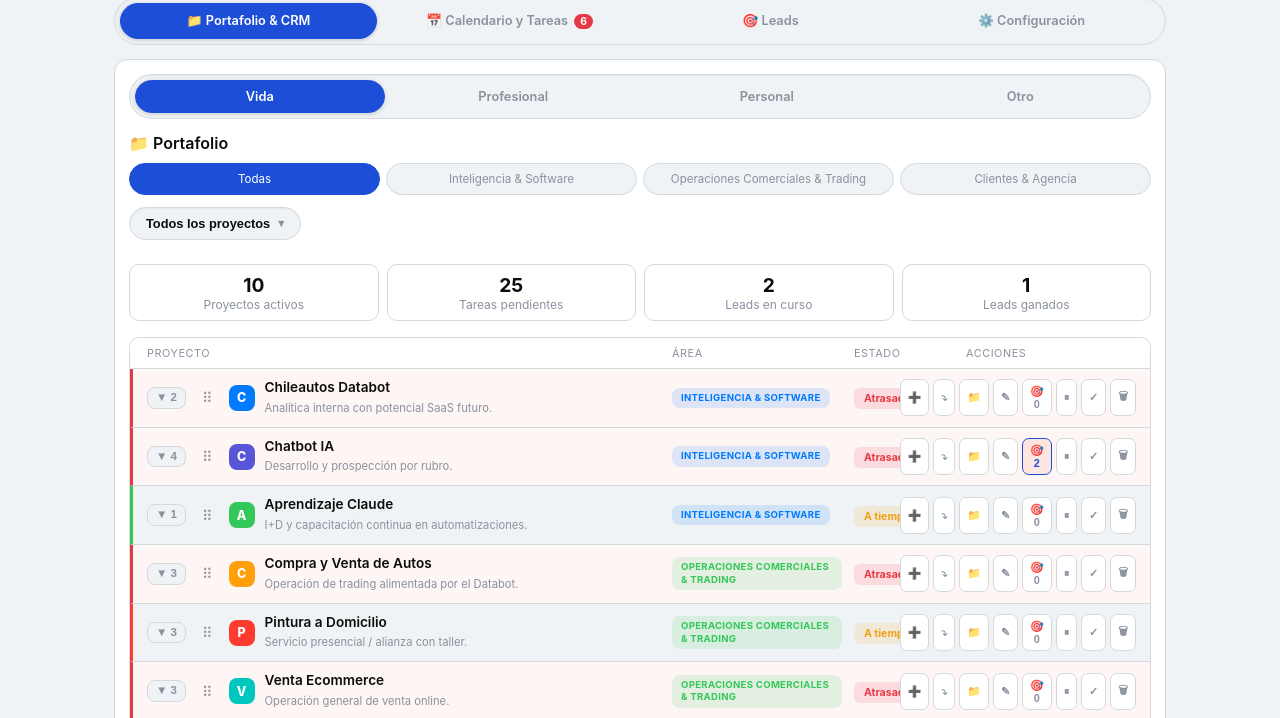
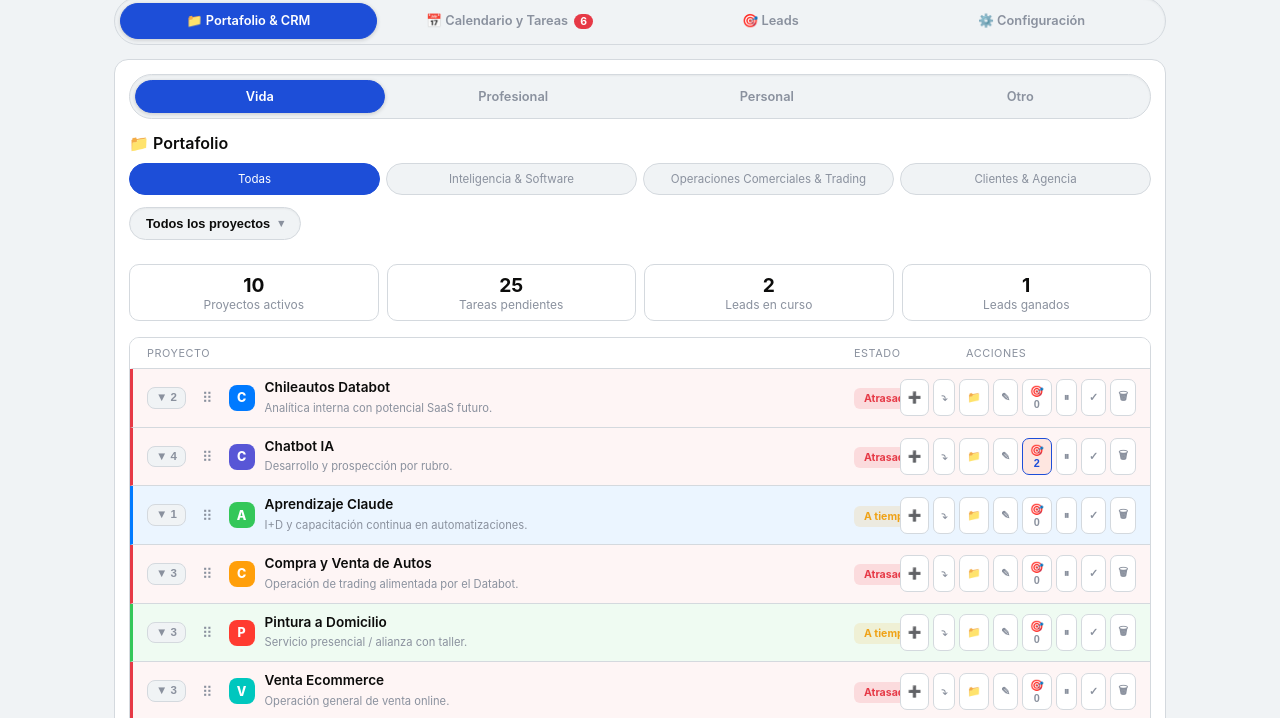
Before and after one commit to notclassic/Kingdom, a plain HTML site: page dashboard.html in a window 1280 px wide. Shown: the part 81-799 px from the top of the page. Drawn offline with nearby package versions, Linux system fonts and the light colour scheme.

Commit message:
Add files via upload

```diff
--- a/dashboard.html
+++ b/dashboard.html
@@ -195,12 +195,12 @@ section{
 .row{
   display:grid; grid-template-columns:1fr 170px 100px 170px;
   align-items:center; gap:12px; padding:10px 14px;
-  border-bottom:1px solid var(--border); background:var(--panel2);
+  border-bottom:1px solid var(--border); background:var(--area-tint, var(--panel2));
   border-left:3px solid var(--accent-color, var(--accent));
   transition:background .12s;
 }
 .row:last-child{ border-bottom:none; }
-.row:hover{ background:var(--panel); }
+.row:hover{ background:var(--area-tint-strong, var(--panel)); }
 .row.row-late{ background:#e639460d; }
 .row.row-late:hover{ background:#e6394618; }
 .row.paused{ opacity:.4; }
@@ -209,6 +209,7 @@ section{
   font-size:.68rem; text-transform:uppercase; letter-spacing:.05em; color:var(--muted);
   background:var(--panel); border-bottom:1px solid var(--border); border-left:3px solid transparent;
 }
+.row.pf-row, .row-head.pf-head{ grid-template-columns:1fr 100px 170px; }
 .row-name{ font-weight:600; font-size:.85rem; line-height:1.3; border-radius:6px; padding:2px 4px; margin:-2px -4px; }
 .row-name:hover{ background:rgba(0,0,0,0.04); }
 .row-name:focus{ outline:2px solid var(--accent); background:var(--panel); }
@@ -263,6 +264,7 @@ section{
 .row-detail .task{ background:var(--panel2); }
 @media(max-width:760px){
   .row, .row-head{ grid-template-columns:1fr; gap:6px; }
+  .row.pf-row{ grid-template-columns:1fr; }
   .row-head{ display:none; }
   .row{ border-left:3px solid var(--accent-color, var(--accent)); }
   .row-name{ margin:0; padding:0; }
@@ -1731,6 +1733,8 @@ function renderProjectCards(){
       }
     }
     const expanded = expandedProjects.has(p.id);
+    const areaColor = (area && area.color) ? area.color : p.color;
+    const tintStyle = (area && area.color) ? ('--area-tint:'+area.color+'14; --area-tint-strong:'+area.color+'24;') : '';
     const indent = depth>0 ? `margin-left:${depth*20}px;` : '';
 
     const taskItems = pending.length ? pending.map(t=>{
@@ -1768,7 +1772,7 @@ function renderProjectCards(){
     }
 
     return `
-    <div class="row ${p.status==='paused'?'paused':''} ${hasOverdue?'row-late':''} ${depth>0?'subproject':''}" style="--accent-color:${hasOverdue?'#e63946':p.color}; ${indent}"
+    <div class="row pf-row ${p.status==='paused'?'paused':''} ${hasOverdue?'row-late':''} ${depth>0?'subproject':''}" style="--accent-color:${hasOverdue?'#e63946':areaColor}; ${tintStyle} ${indent}"
          draggable="true" data-id="${p.id}"
          ondragstart="dragStart(event)" ondragover="dragOver(event)" ondragleave="dragLeave(event)"
          ondrop="dragDrop(event)" ondragend="dragEnd(event)">
@@ -1793,7 +1797,6 @@ function renderProjectCards(){
                title="Click para editar la descripción">${p.desc}</div>
         </div>
       </div>
-      <div class="area-tag" style="background:${area.color}22; color:${area.color};">${area.name}</div>
       <div><span class="status-pill ${statusCls}">${statusLabel}</span></div>
       <div class="row-actions">
         <button onclick="quickAddTask('${p.id}')" title="Agregar tarea a este proyecto">➕</button>
@@ -1808,7 +1811,7 @@ function renderProjectCards(){
         <button class="danger" onclick="deleteProject('${p.id}')">🗑</button>
       </div>
     </div>
-    ${expanded ? `<div class="row-detail" style="--accent-color:${p.color}; ${indent}">
+    ${expanded ? `<div class="row-detail" style="--accent-color:${areaColor}; ${indent}">
       <div class="task-list">${taskItems}${doneTasksBlock}</div>
       ${p.driveFolderId ? `
       <div style="margin-top:10px; padding-top:10px; border-top:1px solid var(--border);">
@@ -1818,7 +1821,7 @@ function renderProjectCards(){
     </div>` : ''}`;
   }
 
-  let html = `<div class="row-head"><div>Proyecto</div><div>Área</div><div>Estado</div><div>Acciones</div></div>`;
+  let html = `<div class="row-head pf-head"><div>Proyecto</div><div>Estado</div><div>Acciones</div></div>`;
   html += ordered.map(projectRow).join('');
 
   if(doneList.length){
@@ -1826,12 +1829,11 @@ function renderProjectCards(){
     if(showDoneProjects){
       html += doneList.map(p=>{
         const area = areaInfo(p.area);
-        return `<div class="row done-row" style="--accent-color:${p.color};">
+        return `<div class="row done-row pf-row" style="--accent-color:${p.color};">
           <div style="display:flex; align-items:center; gap:10px; min-width:0; flex:1;">
             <span class="project-avatar" style="flex-shrink:0; background:${p.color};">${(p.name||'?').trim().charAt(0).toUpperCase()}</span>
             <div style="min-width:0; flex:1;"><div class="row-name" style="text-decoration:line-through; opacity:.7;">${p.name}</div></div>
           </div>
-          <div class="area-tag" style="background:${area.color}22; color:${area.color};">${area.name}</div>
           <div><span class="status-pill status-done">Terminado</span></div>
           <div class="row-actions">
             <button class="go" onclick="reactivateProject('${p.id}')" title="Reactivar proyecto">↩</button>
```
